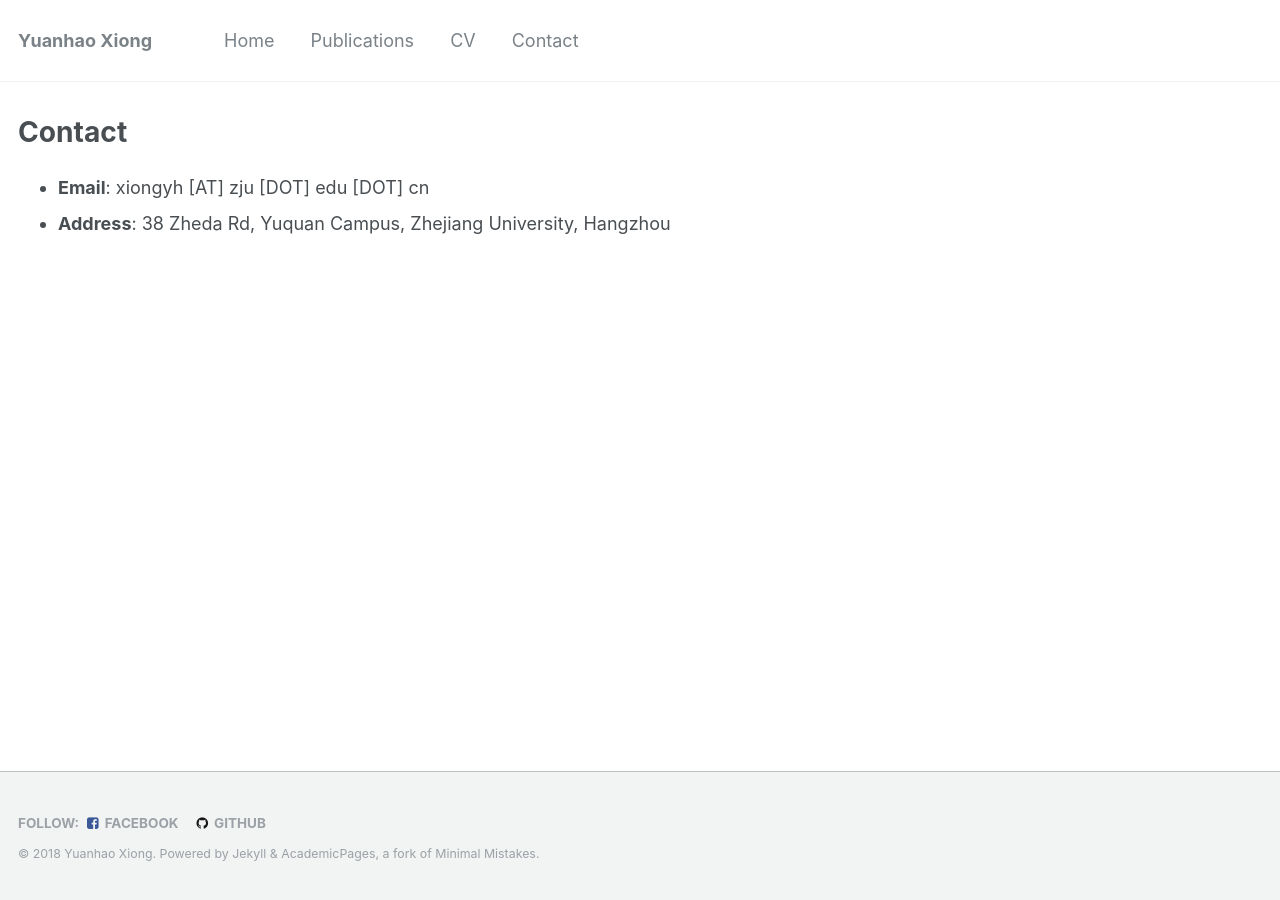
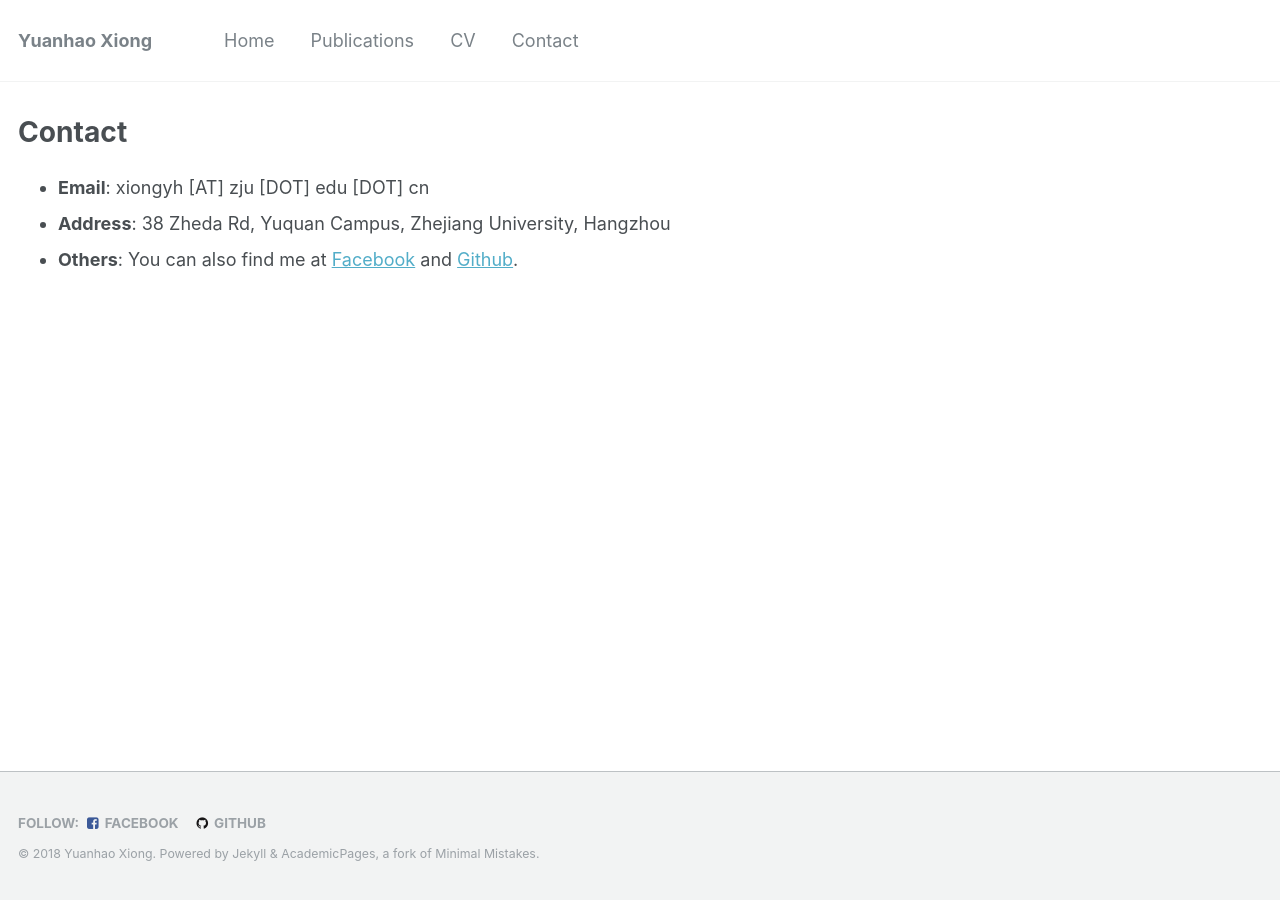
Before and after one commit to xyh97/xyh97.github.io, a Jekyll site: the page built from _pages/contact.md, in a window 1280 px wide. Built offline with Jekyll 4.4.1, drawn with Linux system fonts in a browser that asks for light colours.

Commit message:
add other contact info

```diff
--- a/_pages/contact.md
+++ b/_pages/contact.md
@@ -9,3 +9,4 @@ author_profile: true
 
 - **Email**: xiongyh [AT] zju [DOT] edu [DOT] cn
 - **Address**: 38 Zheda Rd, Yuquan Campus, Zhejiang University, Hangzhou
+- **Others**: You can also find me at [Facebook](https://www.facebook.com/xiongyh) and [Github](https://github.com/xyh97).
```
